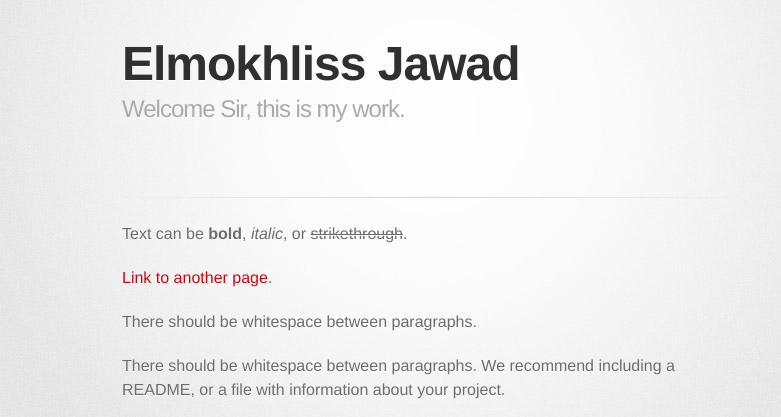
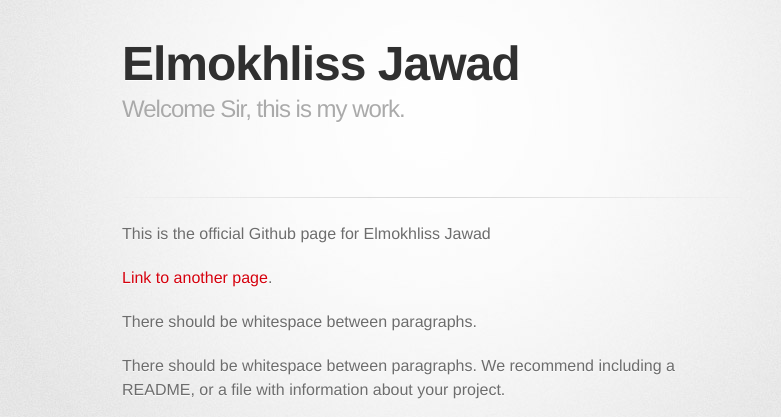
Before and after one commit to Elmokhliss/blueocean.github.io, a Jekyll site: the page built from index.md, in a window 1280 px wide and 900 px high. Shown: the top 417 px of the window, without its empty margins (208-989 px from the left). Built offline with Jekyll 4.4.1, drawn with Linux system fonts in a browser that asks for light colours; some web fonts are replaced.

Commit message:
Update index.md

```diff
--- a/index.md
+++ b/index.md
@@ -2,7 +2,7 @@
 layout: default
 ---
 
-Text can be **bold**, _italic_, or ~~strikethrough~~.
+This is the official Github page for Elmokhliss Jawad
 
 [Link to another page](./another-page.html).
 
```
